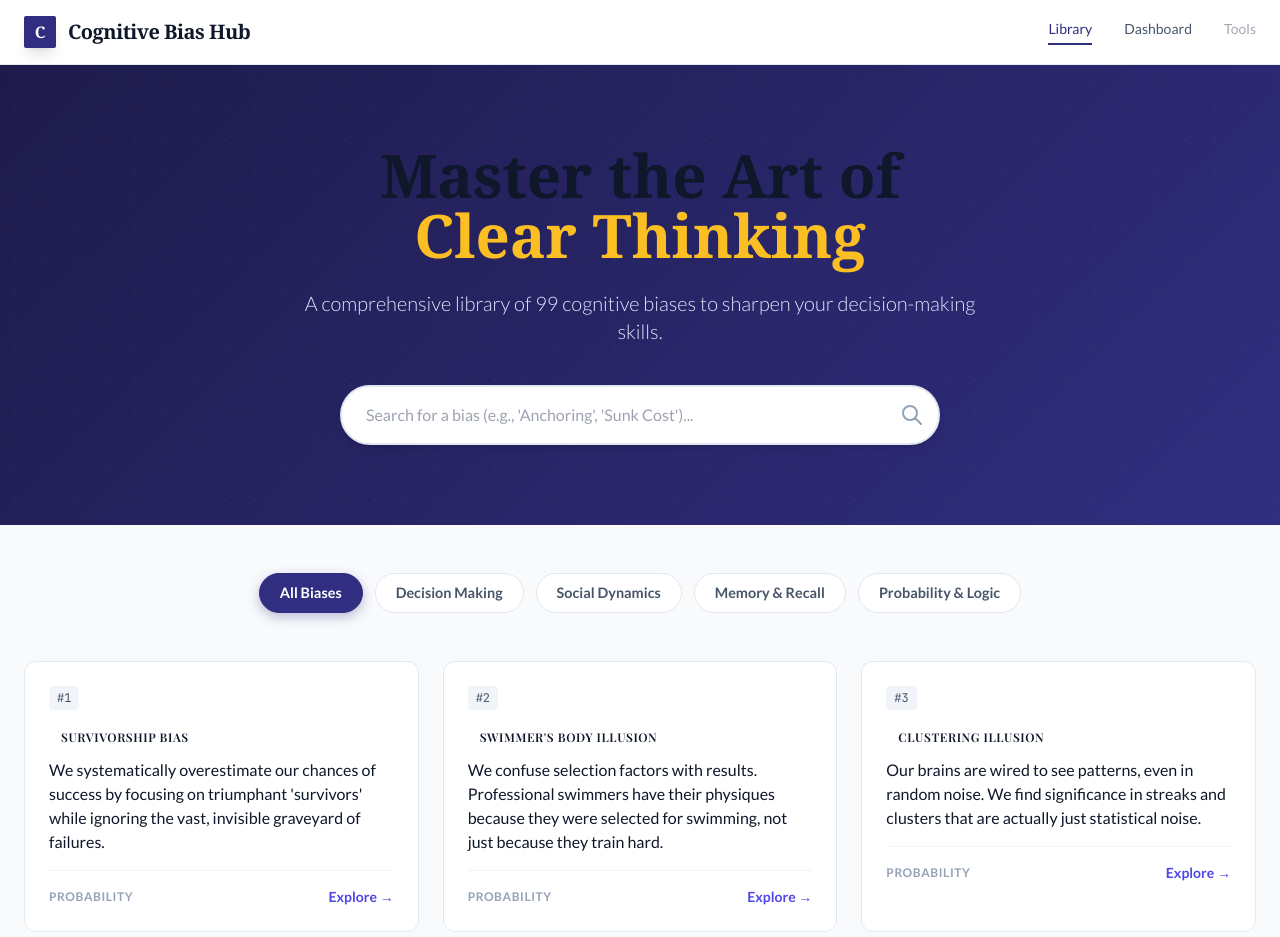
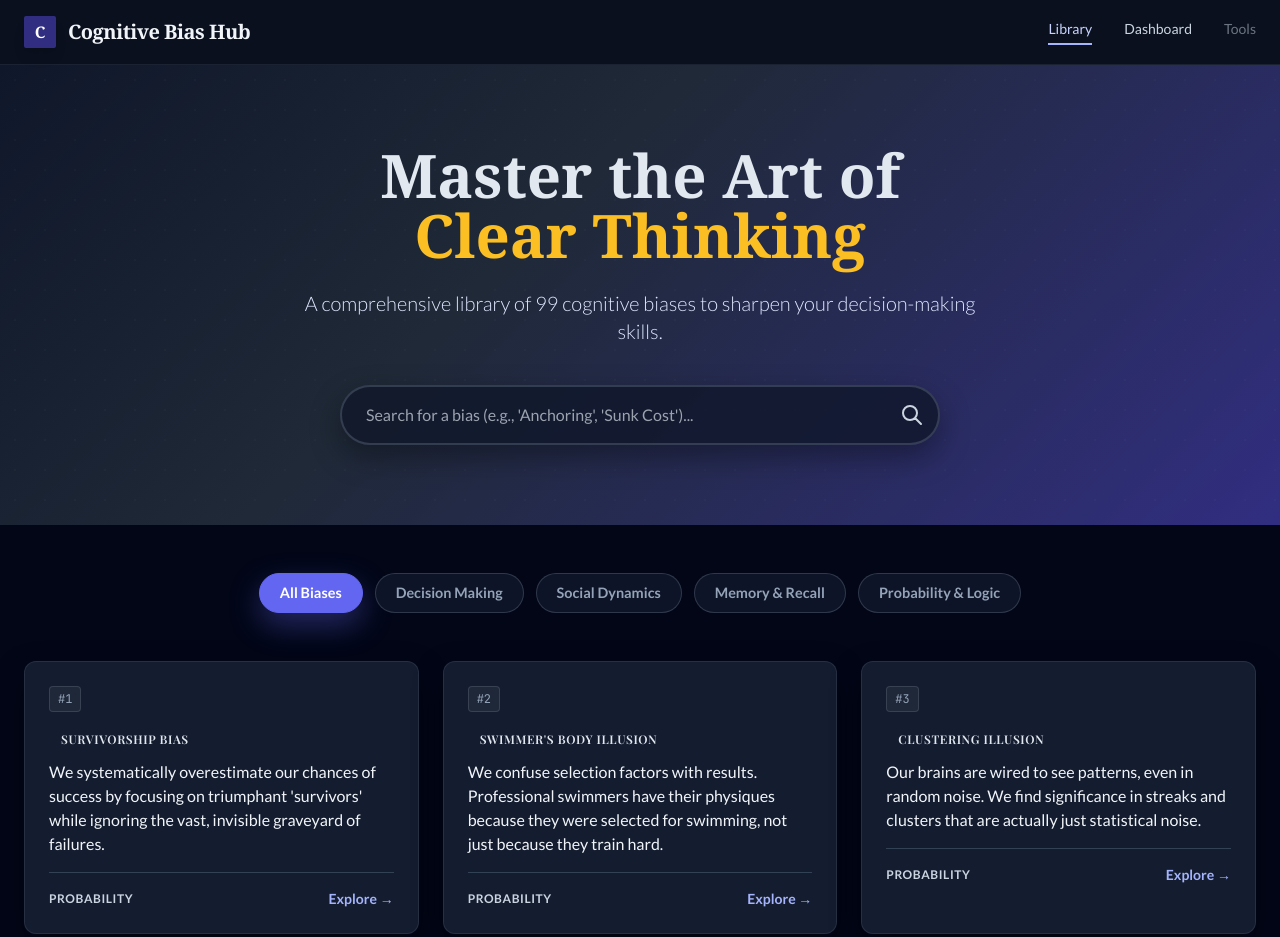
Before and after one commit to vivmuk/CognitiveBias, a website: page bias-learning-hub.html in a window 1280 px wide. Shown: the top 937 px of the page. Drawn offline with nearby package versions, Linux system fonts and the light colour scheme.

Commit message:
Switch learning hub to dark theme

```diff
--- a/bias-learning-hub.html
+++ b/bias-learning-hub.html
@@ -17,7 +17,7 @@
     <script src="all-99-biases.js"></script>
 </head>
 
-<body class="bg-slate-50">
+<body class="bg-slate-950 text-slate-100">
 
     <!-- Navigation -->
     <nav class="nav-glass sticky top-0 z-50">
@@ -26,12 +26,12 @@
                 <div
                     class="w-8 h-8 bg-indigo-900 rounded-sm flex items-center justify-center text-white font-serif font-bold shadow-lg">
                     C</div>
-                <span class="font-serif text-xl font-bold text-slate-900 tracking-tight">Cognitive Bias Hub</span>
+                <span class="font-serif text-xl font-bold text-slate-100 tracking-tight">Cognitive Bias Hub</span>
             </div>
-            <div class="flex gap-8 text-sm font-medium text-slate-600">
-                <a href="#" class="text-indigo-900 border-b-2 border-indigo-900 pb-1">Library</a>
-                <a href="dashboard.html" class="hover:text-indigo-900 transition-colors">Dashboard</a>
-                <a href="#" class="hover:text-indigo-900 transition-colors opacity-50 cursor-not-allowed">Tools</a>
+            <div class="flex gap-8 text-sm font-medium text-slate-300">
+                <a href="#" class="text-indigo-200 border-b-2 border-indigo-300 pb-1">Library</a>
+                <a href="dashboard.html" class="hover:text-indigo-200 transition-colors">Dashboard</a>
+                <a href="#" class="hover:text-indigo-200 transition-colors opacity-50 cursor-not-allowed">Tools</a>
             </div>
         </div>
     </nav>
@@ -52,7 +52,7 @@
             <div class="search-container">
                 <input type="text" id="searchBox" class="search-input"
                     placeholder="Search for a bias (e.g., 'Anchoring', 'Sunk Cost')..." onkeyup="filterBiases()">
-                <div class="absolute right-4 top-1/2 transform -translate-y-1/2 text-slate-400">
+                <div class="absolute right-4 top-1/2 transform -translate-y-1/2 text-slate-300">
                     <svg xmlns="http://www.w3.org/2000/svg" class="h-6 w-6" fill="none" viewBox="0 0 24 24"
                         stroke="currentColor">
                         <path stroke-linecap="round" stroke-linejoin="round" stroke-width="2"
@@ -143,9 +143,9 @@
                     </div>
                     <h3 class="bias-title">${bias.title}</h3>
                     <p class="bias-summary">${bias.summary}</p>
-                    <div class="mt-4 flex justify-between items-center pt-4 border-t border-slate-100">
-                        <span class="text-xs font-bold text-slate-400 uppercase tracking-wider">${bias.category.replace('-', ' ')}</span>
-                        <span class="text-indigo-600 text-sm font-bold group-hover:translate-x-1 transition-transform">Explore →</span>
+                    <div class="mt-4 flex justify-between items-center pt-4 border-t border-slate-700">
+                        <span class="text-xs font-bold text-slate-300 uppercase tracking-wider">${bias.category.replace('-', ' ')}</span>
+                        <span class="text-indigo-300 text-sm font-bold group-hover:translate-x-1 transition-transform">Explore →</span>
                     </div>
                 `;
                 grid.appendChild(card);
--- a/styles.css
+++ b/styles.css
@@ -4,26 +4,23 @@
 @import url('https://fonts.googleapis.com/css2?family=Playfair+Display:wght@400;600;700&family=Lato:wght@300;400;700&family=JetBrains+Mono:wght@400&display=swap');
 
 :root {
-    /* Professional Palette */
-    --bg-primary: #f8fafc;
-    /* Slate 50 */
-    --bg-secondary: #ffffff;
-    --text-primary: #0f172a;
-    /* Slate 900 */
-    --text-secondary: #475569;
-    /* Slate 600 */
-    --accent-primary: #312e81;
-    /* Indigo 900 - The "Suit" Color */
-    --accent-secondary: #b45309;
-    /* Amber 700 - The "Gold" Accent */
+    /* Dark Professional Palette */
+    --bg-primary: #0b1220;
+    --bg-secondary: #141d2f;
+    --text-primary: #e2e8f0;
+    --text-secondary: #94a3b8;
+    --accent-primary: #6366f1;
+    /* Indigo 500 */
+    --accent-secondary: #f59e0b;
+    /* Amber 500 */
     --success: #059669;
     /* Emerald 600 */
     --warning: #d97706;
     /* Amber 600 */
 
     /* Fun/Interaction Variables */
-    --card-shadow: 0 4px 6px -1px rgba(0, 0, 0, 0.1), 0 2px 4px -1px rgba(0, 0, 0, 0.06);
-    --card-hover-shadow: 0 20px 25px -5px rgba(0, 0, 0, 0.1), 0 10px 10px -5px rgba(0, 0, 0, 0.04);
+    --card-shadow: 0 12px 30px rgba(0, 0, 0, 0.35);
+    --card-hover-shadow: 0 18px 50px rgba(0, 0, 0, 0.45);
     --transition-bounce: cubic-bezier(0.34, 1.56, 0.64, 1);
 }
 
@@ -46,14 +43,14 @@ h6 {
 
 /* --- Navigation --- */
 .nav-glass {
-    background: rgba(255, 255, 255, 0.9);
+    background: rgba(11, 18, 32, 0.92);
     backdrop-filter: blur(10px);
-    border-bottom: 1px solid rgba(226, 232, 240, 0.8);
+    border-bottom: 1px solid rgba(148, 163, 184, 0.12);
 }
 
 /* --- Hero Section --- */
 .hero-gradient {
-    background: linear-gradient(135deg, #1e1b4b 0%, #312e81 100%);
+    background: linear-gradient(135deg, #0f172a 0%, #1f2937 40%, #312e81 100%);
     color: white;
     position: relative;
     overflow: hidden;
@@ -65,21 +62,22 @@ h6 {
     left: 0;
     width: 100%;
     height: 100%;
-    background-image: radial-gradient(rgba(255, 255, 255, 0.1) 1px, transparent 1px);
+    background-image: radial-gradient(rgba(255, 255, 255, 0.06) 1px, transparent 1px);
     background-size: 30px 30px;
-    opacity: 0.3;
+    opacity: 0.35;
 }
 
 /* --- Premium Cards (The "Consultant Slide" Look) --- */
 .bias-card {
     background: var(--bg-secondary);
-    border: 1px solid #e2e8f0;
+    border: 1px solid rgba(148, 163, 184, 0.14);
     border-radius: 12px;
     padding: 1.5rem;
     position: relative;
     transition: all 0.4s var(--transition-bounce);
     cursor: pointer;
     overflow: hidden;
+    box-shadow: var(--card-shadow);
 }
 
 .bias-card::before {
@@ -97,7 +95,7 @@ h6 {
 .bias-card:hover {
     transform: translateY(-8px) scale(1.02);
     box-shadow: var(--card-hover-shadow);
-    border-color: var(--accent-primary);
+    border-color: rgba(99, 102, 241, 0.7);
 }
 
 .bias-card:hover::before {
@@ -120,9 +118,10 @@ h6 {
     font-family: 'JetBrains Mono', monospace;
     font-size: 0.75rem;
     color: var(--text-secondary);
-    background: #f1f5f9;
+    background: rgba(255, 255, 255, 0.05);
     padding: 0.2rem 0.5rem;
     border-radius: 4px;
+    border: 1px solid rgba(148, 163, 184, 0.2);
 }
 
 .bias-title {
@@ -139,13 +138,13 @@ h6 {
 }
 
 .status-completed {
-    background-color: #d1fae5;
-    color: #065f46;
+    background-color: rgba(16, 185, 129, 0.15);
+    color: #34d399;
 }
 
 .status-progress {
-    background-color: #fef3c7;
-    color: #92400e;
+    background-color: rgba(251, 191, 36, 0.15);
+    color: #fbbf24;
 }
 
 /* --- Search & Filter --- */
@@ -158,23 +157,24 @@ h6 {
 .search-input {
     width: 100%;
     padding: 1rem 1.5rem;
-    border: 2px solid #e2e8f0;
+    border: 2px solid rgba(148, 163, 184, 0.25);
     border-radius: 50px;
     font-size: 1rem;
     transition: all 0.3s ease;
-    background: white;
+    background: rgba(15, 23, 42, 0.8);
+    color: var(--text-primary);
     box-shadow: var(--card-shadow);
 }
 
 .search-input:focus {
     outline: none;
     border-color: var(--accent-primary);
-    box-shadow: 0 0 0 4px rgba(49, 46, 129, 0.1);
+    box-shadow: 0 0 0 4px rgba(99, 102, 241, 0.2);
 }
 
 .filter-chip {
-    background: white;
-    border: 1px solid #e2e8f0;
+    background: rgba(15, 23, 42, 0.9);
+    border: 1px solid rgba(148, 163, 184, 0.25);
     padding: 0.5rem 1.25rem;
     border-radius: 50px;
     font-size: 0.9rem;
@@ -186,16 +186,17 @@ h6 {
 }
 
 .filter-chip:hover {
-    background: #f8fafc;
-    border-color: var(--accent-primary);
+    background: rgba(99, 102, 241, 0.08);
+    border-color: rgba(99, 102, 241, 0.6);
     transform: translateY(-2px);
+    color: var(--text-primary);
 }
 
 .filter-chip.active {
     background: var(--accent-primary);
     color: white;
     border-color: var(--accent-primary);
-    box-shadow: 0 4px 12px rgba(49, 46, 129, 0.3);
+    box-shadow: 0 12px 30px rgba(99, 102, 241, 0.35);
 }
 
 /* --- Animations --- */
```
